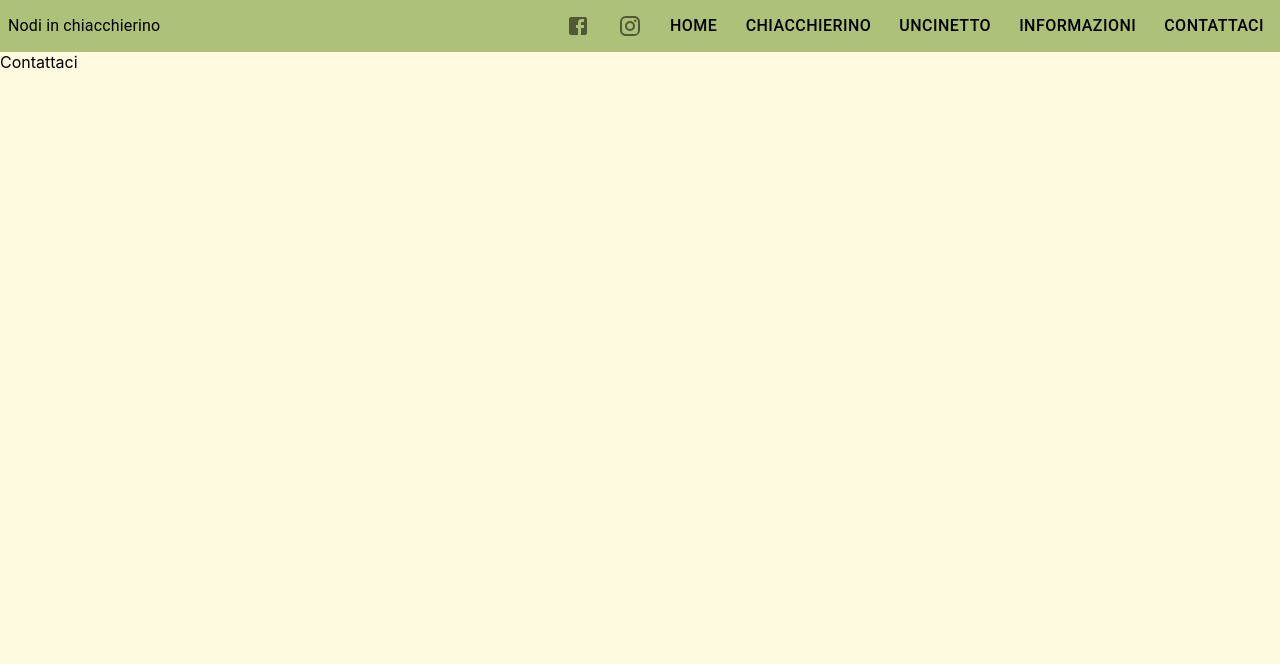
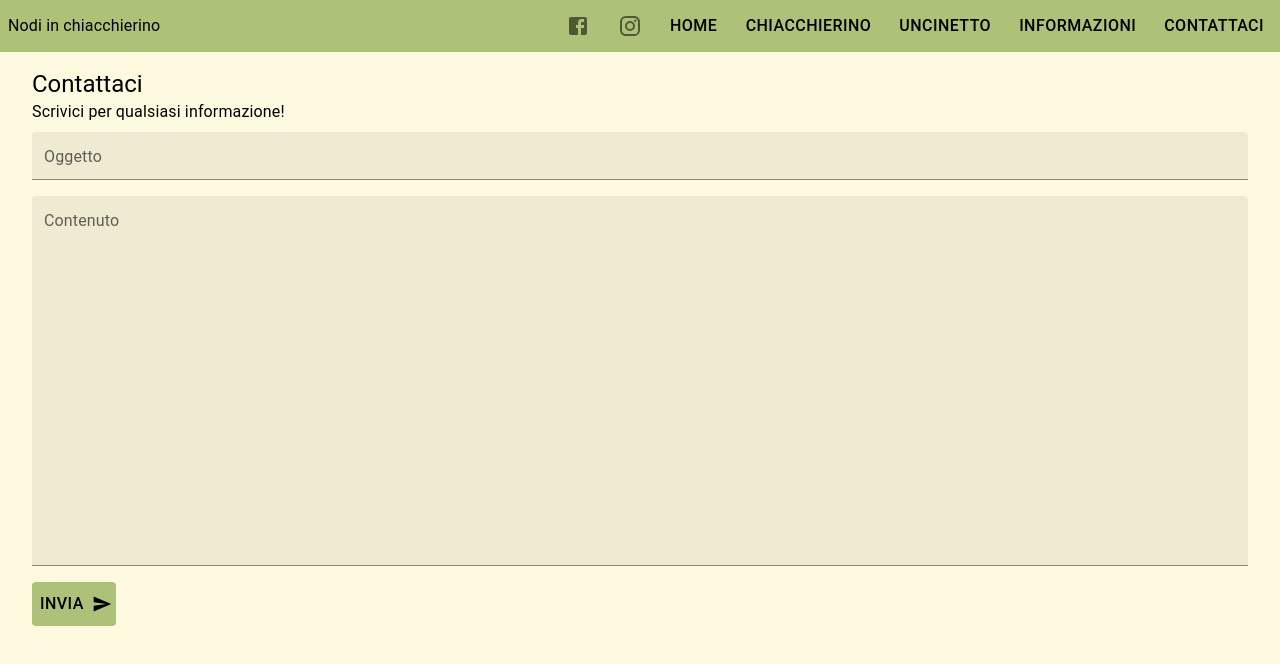
Before and after one commit to Tommaso4497/nodiin, a Next.js app: page /contactUs/contactUs in a window 1280 px wide. Shown: the top 664 px of the page. Built offline with nearby package versions, Linux system fonts and the light colour scheme.

Commit message:
add contact form

```diff
--- a/pages/contactUs/contactUs.js
+++ b/pages/contactUs/contactUs.js
@@ -1,10 +1,20 @@
+import { TextField, Typography, Button } from "@mui/material";
+import SendIcon from '@mui/icons-material/Send';
 import React from "react";
+
 
 const contactUs = () => {
   return (
-    <>
-      <div>Contattaci</div>
-    </>
+    <div style={{ padding: "1rem 2rem" }}>
+      <Typography variant="h5">Contattaci</Typography>
+      <Typography style={{ marginBottom: ".5rem" }}>Scrivici per qualsiasi informazione!</Typography>
+      <form >
+        <TextField label="Oggetto" variant="filled" size="small" fullWidth color="secondary"> </TextField>
+        <TextField style={{ marginTop: "1rem" }} minRows={15} multiline label="Contenuto" variant="filled" size="small" fullWidth color="secondary"> </TextField>
+        <Button style={{ marginTop: "1rem", gridColumn: "-2 / -1", placeSelf: "end" }} type="submit" variant="contained" endIcon={<SendIcon />}>Invia</Button>
+
+      </form>
+    </div>
   );
 };
 
--- a/styles/main.js
+++ b/styles/main.js
@@ -5,26 +5,29 @@ const theme = createTheme({
     primary: {
       main: "#adc178",
     },
+    secondary: {
+      main: "#000"
+    }
   },
-  components:{
-    MuiButton:{
-      styleOverrides:{
-        root:{
-          color:"#000",
-          fontSize:"1rem",
-          padding:".5rem .5rem",
-          boxShadow:["none"],
-          "&:hover":{
-            backgroundColor:"#adc178",
-            color:"#fff",
-            boxShadow:["none"],
+  components: {
+    MuiButton: {
+      styleOverrides: {
+        root: {
+          color: "#000",
+          fontSize: "1rem",
+          padding: ".5rem .5rem",
+          boxShadow: ["none"],
+          "&:hover": {
+            backgroundColor: "#adc178",
+            color: "#fff",
+            boxShadow: ["none"],
           }
         }
       }
     },
-    MuiDrawer:{
-      styleOverrides:{
-        root:{
+    MuiDrawer: {
+      styleOverrides: {
+        root: {
           width: "240px",
           flexShrink: 0,
           "& .MuiDrawer-paper": {
```
Lines whose indentation alone changed are shown as unchanged.
